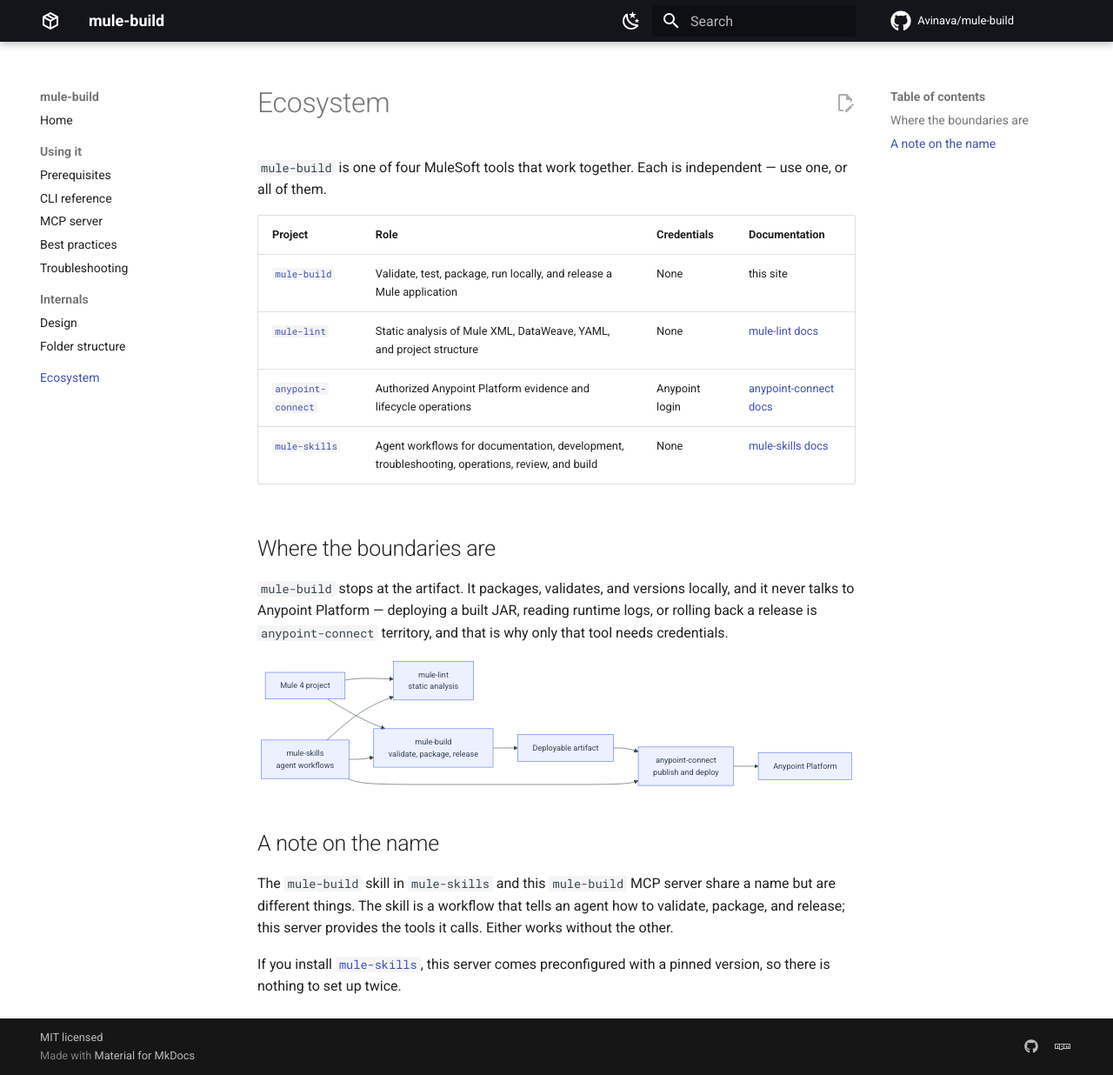
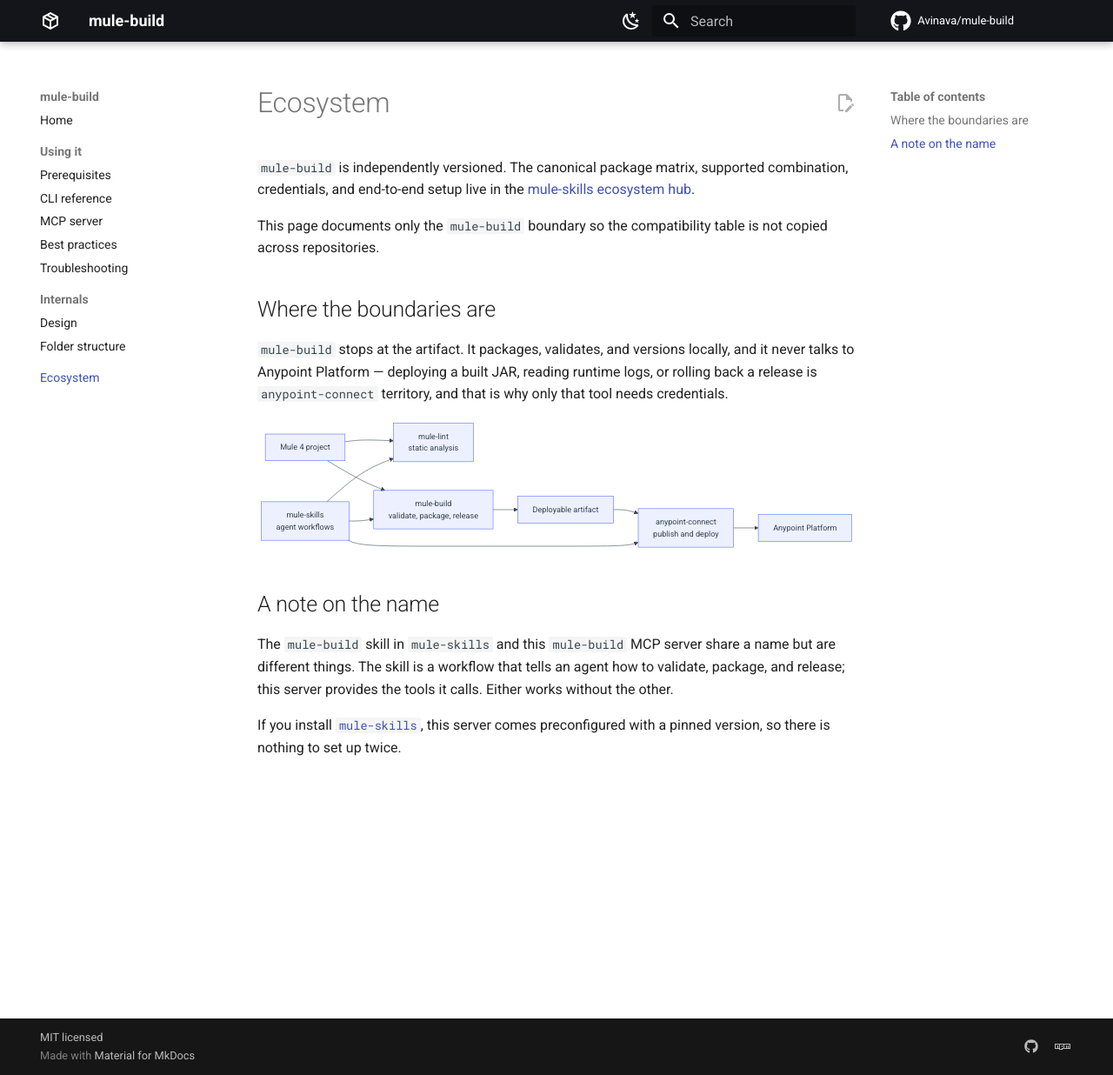
Before and after one commit to Avinava/mule-build, an MkDocs documentation site: the page built from docs/ecosystem.md, in a window 1280 px wide and 1236 px high. Shown: the whole window at 87% size. Built offline with MkDocs 1.6.1 and Material for MkDocs 9.7.7, drawn with Linux system fonts in a browser that asks for light colours; comment, search, counter and statistics services are not loaded.

```diff
--- a/docs/ecosystem.md
+++ b/docs/ecosystem.md
@@ -1,14 +1,11 @@
 # Ecosystem
 
-`mule-build` is one of four MuleSoft tools that work together. Each is independent — use one, or all
-of them.
+`mule-build` is independently versioned. The canonical package matrix, supported combination,
+credentials, and end-to-end setup live in the
+[mule-skills ecosystem hub](https://avinava.github.io/mule-skills/ecosystem/).
 
-| Project | Role | Credentials | Documentation |
-| --- | --- | --- | --- |
-| [`mule-build`](https://github.com/Avinava/mule-build) | Validate, test, package, run locally, and release a Mule application | None | this site |
-| [`mule-lint`](https://github.com/Avinava/mule-lint) | Static analysis of Mule XML, DataWeave, YAML, and project structure | None | [mule-lint docs](https://avinava.github.io/mule-lint/) |
-| [`anypoint-connect`](https://github.com/Avinava/anypoint-connect) | Authorized Anypoint Platform evidence and lifecycle operations | Anypoint login | [anypoint-connect docs](https://avinava.github.io/anypoint-connect/) |
-| [`mule-skills`](https://github.com/Avinava/mule-skills) | Agent workflows for documentation, development, troubleshooting, operations, review, and build | None | [mule-skills docs](https://avinava.github.io/mule-skills/) |
+This page documents only the `mule-build` boundary so the compatibility table is not copied across
+repositories.
 
 ## Where the boundaries are
 
```
Also changed, not shown: README.md (+5 -13 lines), 1 other file.
